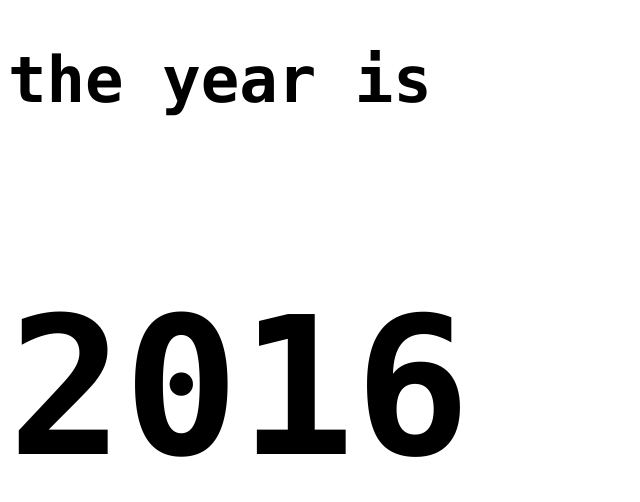
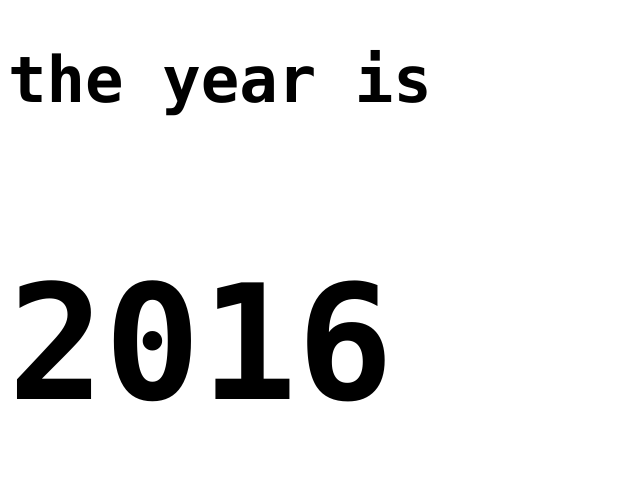
Before and after one commit to boyofgreen/time-travelers-companion, a plain HTML site: page index.html in a window 1280 px wide. Shown: the whole page, without its empty margins (0-640 px from the left). Drawn offline with Linux system fonts and the light colour scheme.

Commit message:
Update index.html

```diff
--- a/index.html
+++ b/index.html
@@ -11,7 +11,7 @@
         h1 {
             font-size: 4em;
         }
-        h2 {font-size:12em;
+        h2 {font-size:10em;
         }
     </style>
 </head>
```
